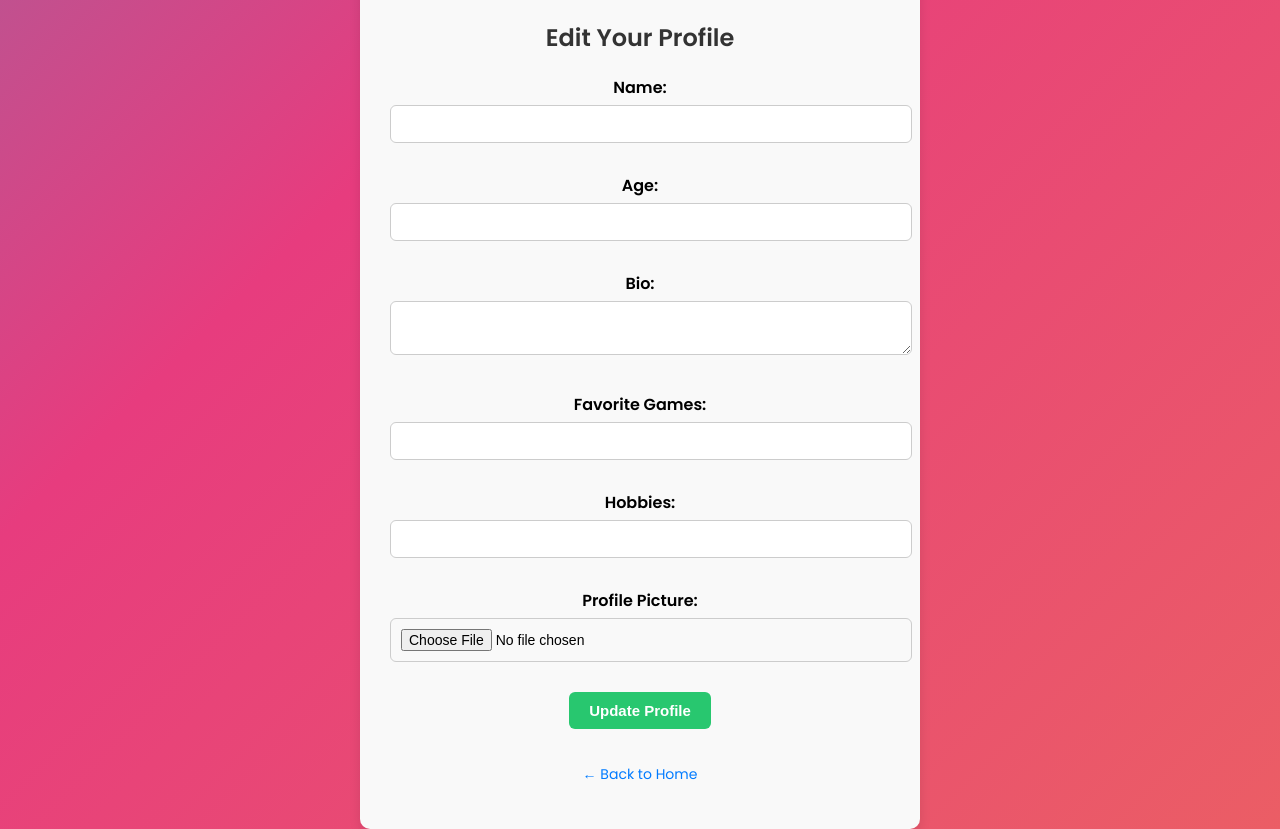
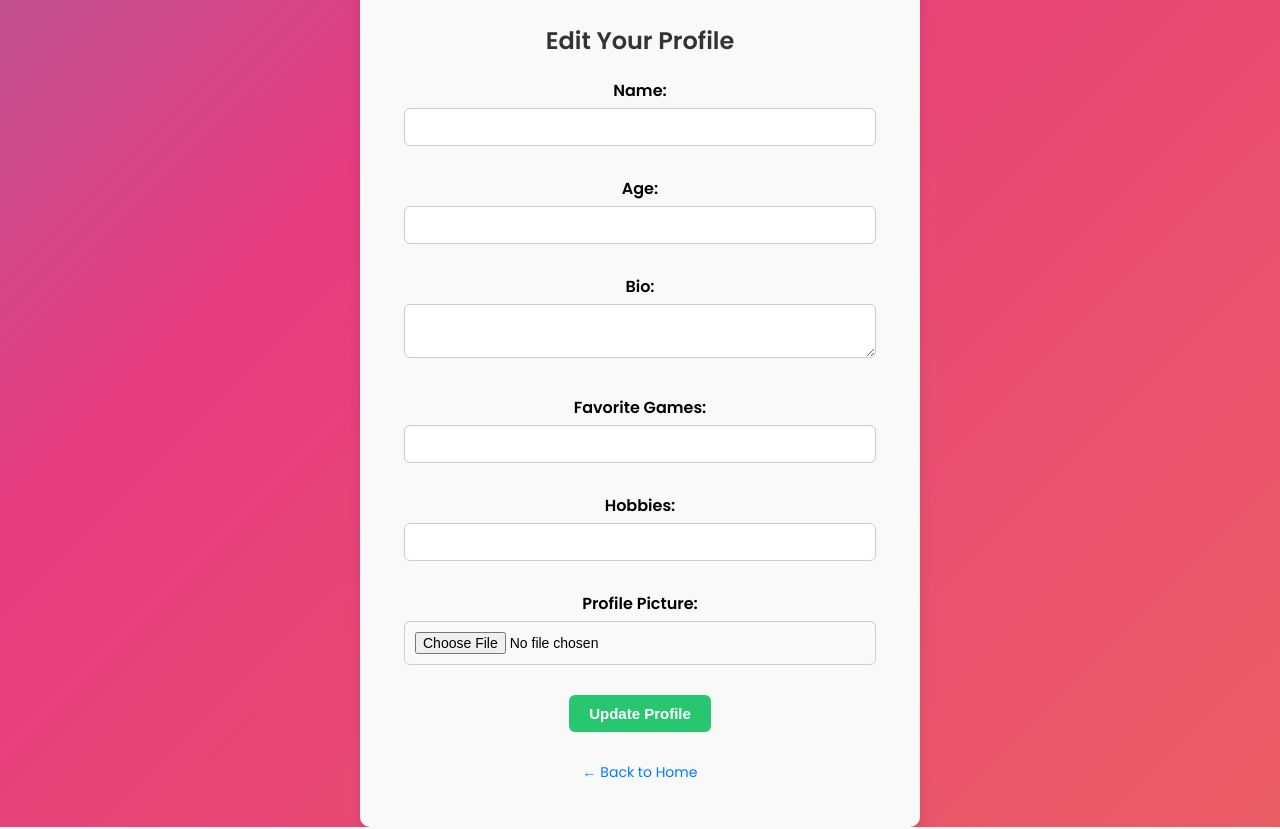
Before and after one commit to KelvinFrederick/LoveConnect, a PHP site: page /LoveConnect/edit_profile.php in a window 1280 px wide. Run offline with PHP 8.4, Linux system fonts and the light colour scheme; the visitor is signed in with stand-in values (Sample User, id 1); data that the repository does not hold is empty.

Commit message:
UI changes
Centered profile entry containers, removed chat button from profiles on
home page.

```diff
--- a/edit_profile.php
+++ b/edit_profile.php
@@ -44,6 +44,7 @@
 
 <!DOCTYPE html>
 <html>
+
 <head>
     <title>Edit Profile</title>
     <link rel="stylesheet" href="style.css">
@@ -54,7 +55,7 @@
             padding: 30px;
             background: #f9f9f9;
             border-radius: 10px;
-            box-shadow: 0 4px 12px rgba(0,0,0,0.1);
+            box-shadow: 0 4px 12px rgba(0, 0, 0, 0.1);
         }
 
         form div {
@@ -67,8 +68,9 @@
             margin-bottom: 5px;
         }
 
-        input, textarea {
-            width: 100%;
+        input,
+        textarea {
+            width: 90%;
             padding: 10px;
             border-radius: 6px;
             border: 1px solid #ccc;
@@ -97,6 +99,7 @@
         }
     </style>
 </head>
+
 <body>
 
     <div class="container">
@@ -140,8 +143,9 @@
             </div>
         </form>
 
-    <p style="margin-top: 20px;"><a href="home.php">← Back to Home</a></p>
+        <p style="margin-top: 15px;"><a href="home.php">← Back to Home</a></p>
     </div>
 
 </body>
+
 </html>
--- a/home.php
+++ b/home.php
@@ -130,8 +130,6 @@
                     <button type="submit" name="like" class="like">❤️ Like</button>
                     <button type="submit" name="pass" class="pass">❌ Pass</button>
                 </form>
-
-                <!-- <a href="message.php?user=<?php echo $current_match['user_id']; ?>" class="chat-button">Chat 💬</a> -->
             </div>
         <?php else: ?>
             <h3>Sorry, we were not able to match you 😢</h3>
```
Lines whose indentation alone changed are shown as unchanged.
